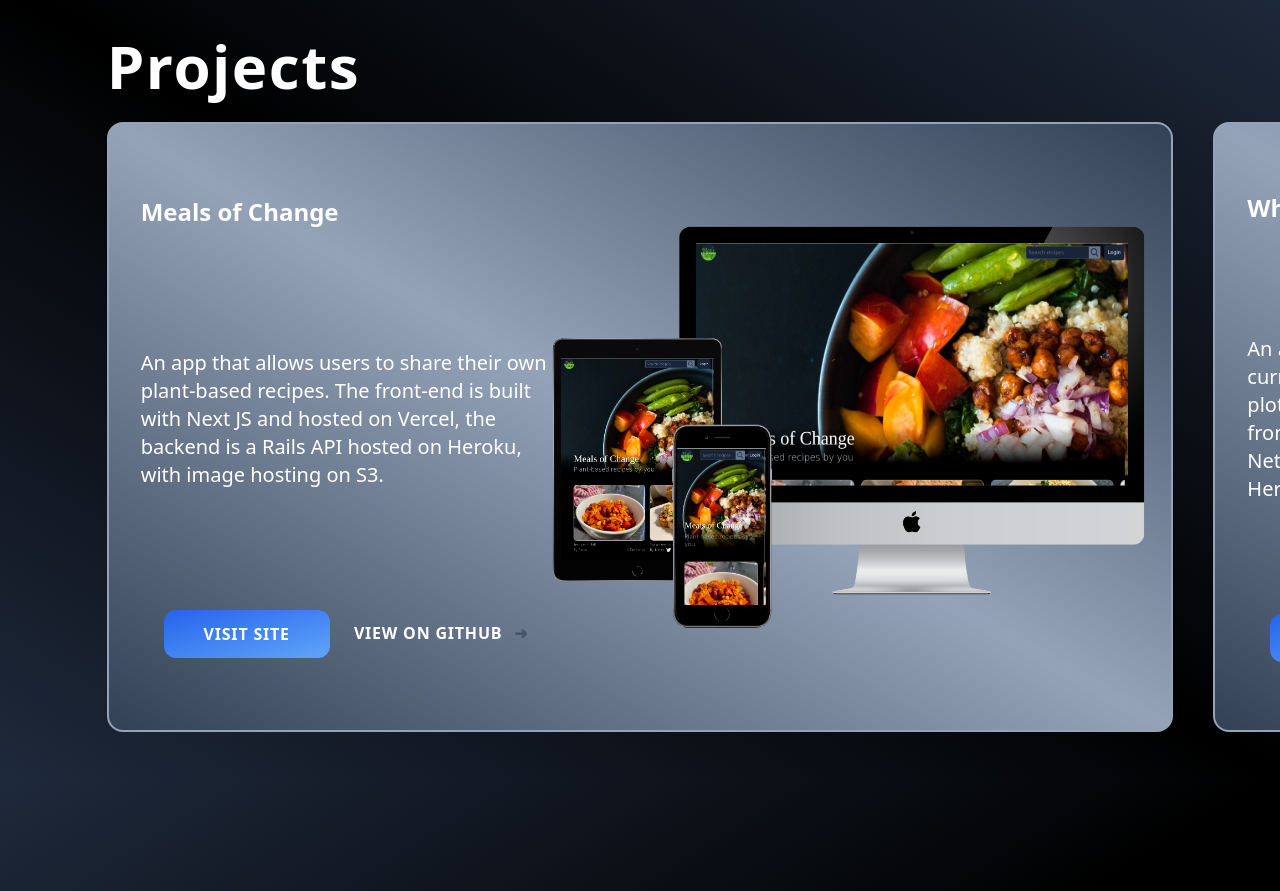
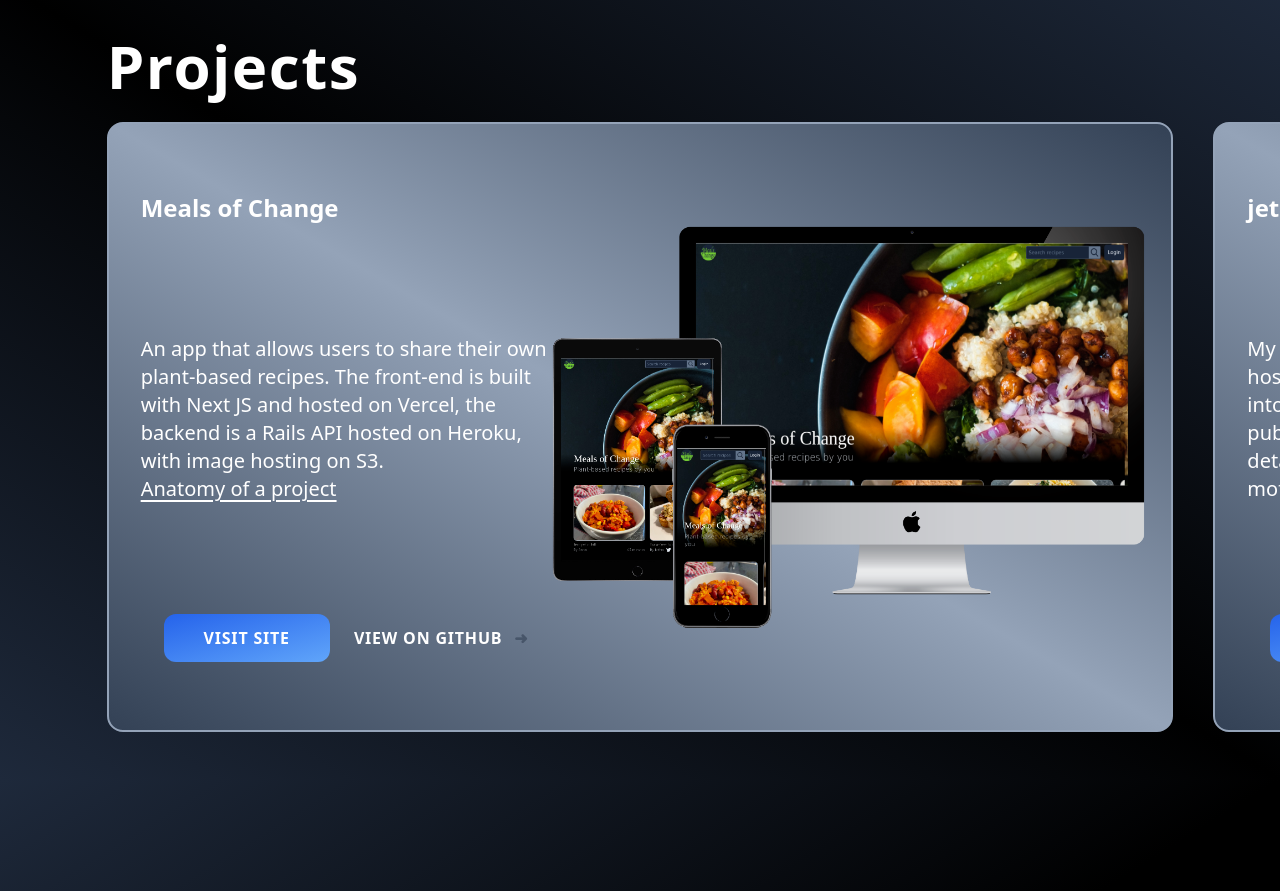
Before and after one commit to jro31/portfolio-v3, a Next.js app: page / in a window 1280 px wide. Shown: the part 2420-3311 px from the top of the page. Built offline with nearby package versions, Linux system fonts and the light colour scheme; a web font is replaced by a local one.

Commit message:
Add jethro.codes project card

```diff
--- a/components/homepage-sections/projects/ProjectCard.js
+++ b/components/homepage-sections/projects/ProjectCard.js
@@ -2,11 +2,32 @@
 import ProjectDescription from './ProjectDescription';
 import ProjectLinks from './ProjectLinks';
 import ProjectMockup from './ProjectMockup';
-import { blocksFalling, mealsOfChange, wheresJethro } from './Projects';
+import { blocksFalling, jethroCodes, mealsOfChange, wheresJethro } from './Projects';
 
 const ProjectCard = props => {
   const projectInfo = () => {
     switch (props.project) {
+      case blocksFalling:
+        return {
+          title: 'Blocks Falling',
+          description:
+            'An indistinct game where players much neatly fit into lines blocks that fall at ever-increasing speeds, by moving and rotating them. Built with React and hosted on Firebase.',
+          siteUrl: 'https://blocksfalling.com/',
+          githubUrl: 'https://github.com/jro31/blocks-falling',
+          anatomyUrl: '', // TODO
+          imageSrc: 'images/blocks-falling-mockup.png',
+        };
+      case jethroCodes: {
+        return {
+          title: 'jethro.codes',
+          description:
+            'My home for everything code. A Next.js app hosted on Vercel that includes a deep-dive into some of my projects, some of my public templates, and my story, which details how I got into coding and my motivation behind it.',
+          siteUrl: 'https://jethro.codes/',
+          githubUrl: 'https://github.com/jro31/jethro-codes',
+          anatomyUrl: '', // TODO
+          imageSrc: 'images/jethro-codes-mockup.png',
+        };
+      }
       case mealsOfChange:
         return {
           title: 'Meals of Change',
@@ -14,7 +35,7 @@
             'An app that allows users to share their own plant-based recipes. The front-end is built with Next JS and hosted on Vercel, the backend is a Rails API hosted on Heroku, with image hosting on S3.',
           siteUrl: 'https://mealsofchange.com/',
           githubUrl: 'https://github.com/jro31/meals-of-change-front-end',
-          anatomyUrl: '', // TODO
+          anatomyUrl: 'https://jethro.codes/projects/meals-of-change',
           imageSrc: 'images/meals-of-change-mockup.png',
         };
       case wheresJethro:
@@ -26,16 +47,6 @@
           githubUrl: 'https://github.com/jro31/wheres-jethro-front-end',
           anatomyUrl: '', // TODO
           imageSrc: 'images/wheres-jethro-mockup.png',
-        };
-      case blocksFalling:
-        return {
-          title: 'Blocks Falling',
-          description:
-            'An indistinct game where players much neatly fit into lines blocks that fall at ever-increasing speeds, by moving and rotating them. Built with React and hosted on Firebase.',
-          siteUrl: 'https://blocksfalling.com/',
-          githubUrl: 'https://github.com/jro31/blocks-falling',
-          anatomyUrl: '', // TODO
-          imageSrc: 'images/blocks-falling-mockup.png',
         };
       default:
         throw new Error(`Unrecognised project '${props.project}' passed to ProjectCard`);
--- a/components/homepage-sections/projects/Projects.js
+++ b/components/homepage-sections/projects/Projects.js
@@ -10,10 +10,11 @@
 import useElementRef from '../../../hooks/useElementRef';
 import Pointer, { left, right } from '../../ui/navigation/Pointer';
 
+export const blocksFalling = 'blocks-falling';
+export const jethroCodes = 'jethro-codes';
 export const mealsOfChange = 'meals-of-change';
 export const wheresJethro = 'wheres-jethro';
-export const blocksFalling = 'blocks-falling';
-const projectsOrder = [mealsOfChange, wheresJethro, blocksFalling];
+const projectsOrder = [mealsOfChange, jethroCodes, wheresJethro, blocksFalling];
 
 const Projects = () => {
   const titleHasBeenInView = useSelector(
```
Also changed, not shown: public/images/jethro-codes-mockup.png (added).
